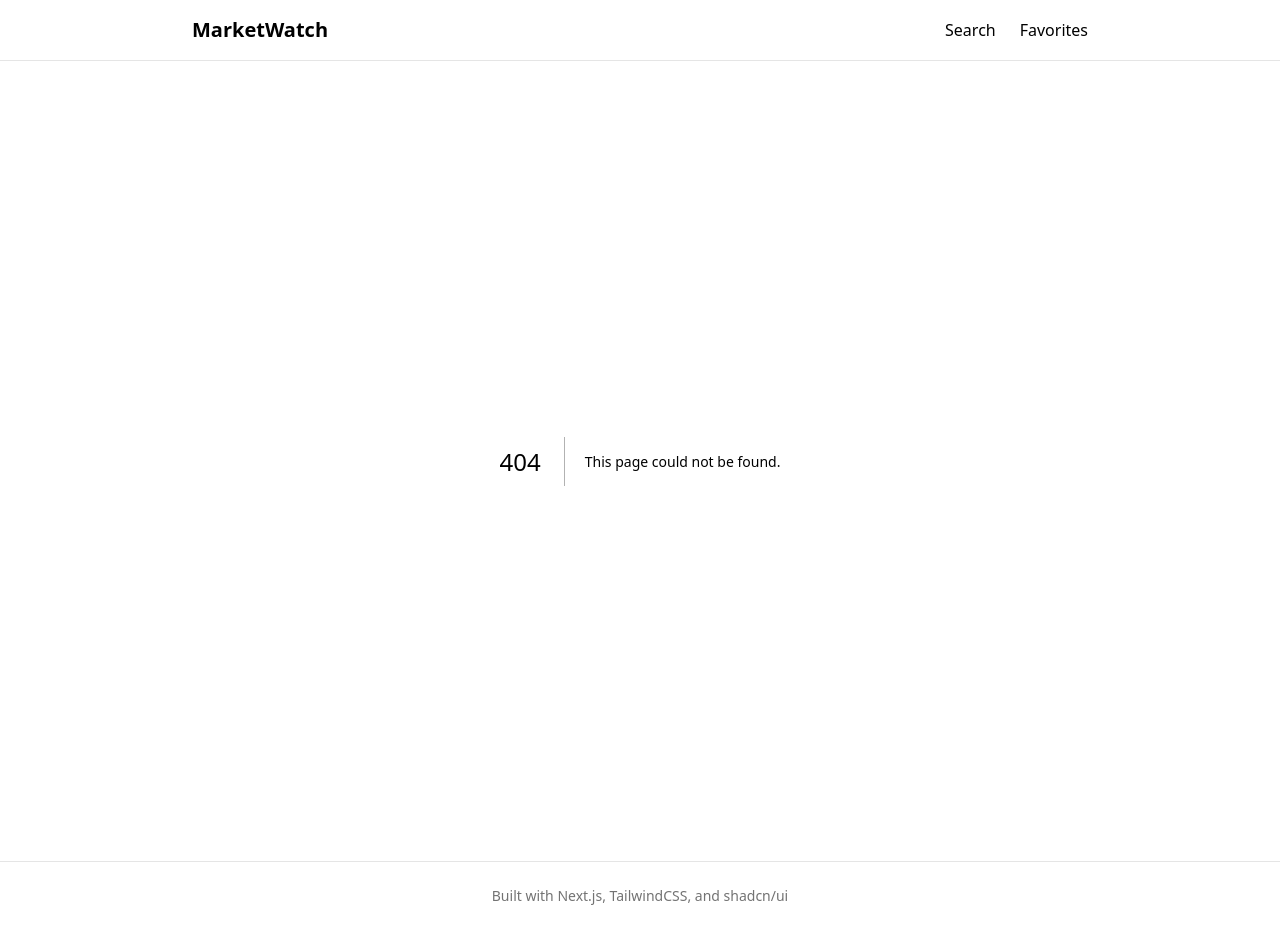
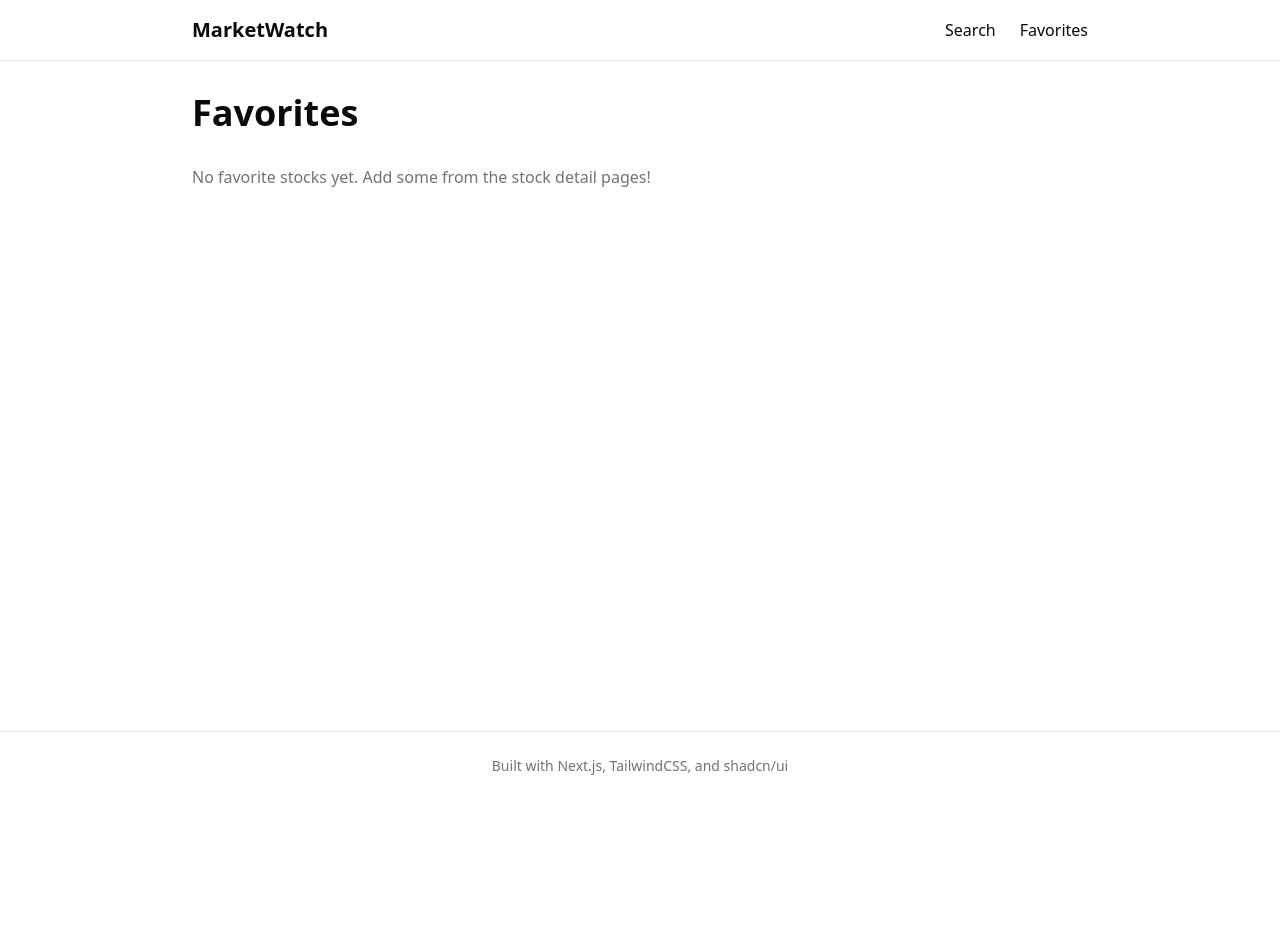
Before and after one commit to szekelyszabi/stock-search, a Next.js app: page /favorites in a window 1280 px wide. Before the commit this address had no page. After the commit the page ends 800 px from the top, so only its background shows below. Built offline with nearby package versions, Linux system fonts and the light colour scheme.

Commit message:
feat: added favorites with localStorage

```diff
--- /dev/null
+++ b/src/app/favorites/page.tsx
@@ -0,0 +1,56 @@
+'use client'
+
+import Link from 'next/link'
+import { useFavorites } from '@/hooks/use-favorites'
+import { Card } from '@/components/ui/card'
+import { Button } from '@/components/ui/button'
+import { MOCK_SEARCH_RESULTS } from '@/lib/mock-data'
+
+export default function FavoritesPage() {
+  const { favorites, clearAll, isHydrated } = useFavorites()
+
+  const favoriteStocks = MOCK_SEARCH_RESULTS.filter((stock) => favorites.includes(stock.symbol))
+
+  return (
+    <div className="px-4 py-8 sm:px-8">
+      <main className="max-w-4xl mx-auto">
+        <div className="flex items-center justify-between mb-8">
+          <h1 className="text-4xl font-bold">Favorites</h1>
+          {isHydrated && favoriteStocks.length > 0 && (
+            <Button variant="outline" onClick={clearAll}>
+              Clear All
+            </Button>
+          )}
+        </div>
+
+        {!isHydrated && <p className="text-muted-foreground">Loading...</p>}
+
+        {isHydrated && favoriteStocks.length === 0 && (
+          <p className="text-muted-foreground">
+            No favorite stocks yet. Add some from the stock detail pages!
+          </p>
+        )}
+
+        {isHydrated && favoriteStocks.length > 0 && (
+          <div className="space-y-3">
+            {favoriteStocks.map((stock) => (
+              <Link key={stock.symbol} href={`/stock/${stock.symbol}`} className="block">
+                <Card className="p-4 hover:bg-accent transition-colors cursor-pointer">
+                  <div className="flex justify-between items-start">
+                    <div>
+                      <h3 className="font-bold text-lg">{stock.symbol}</h3>
+                      <p className="text-sm text-muted-foreground">{stock.name}</p>
+                    </div>
+                    <div className="text-right">
+                      <p className="text-xs text-muted-foreground">{stock.region}</p>
+                    </div>
+                  </div>
+                </Card>
+              </Link>
+            ))}
+          </div>
+        )}
+      </main>
+    </div>
+  )
+}
--- a/src/components/stock-detail-client.tsx
+++ b/src/components/stock-detail-client.tsx
@@ -1,14 +1,18 @@
 'use client'
 
+import { Heart } from 'lucide-react'
 import { useStockQuote } from '@/hooks/use-stock-quote'
+import { useFavorites } from '@/hooks/use-favorites'
 import { Card, CardContent, CardHeader, CardTitle } from '@/components/ui/card'
 import { Badge } from '@/components/ui/badge'
+import { Button } from '@/components/ui/button'
 import { Skeleton } from '@/components/ui/skeleton'
+import { PriceHistoryChart } from '@/components/price-history-chart'
 import { MOCK_PRICE_HISTORY } from '@/lib/mock-data'
-import { PriceHistoryChart } from '@/components/price-history-chart'
 
 export function StockDetailClient({ symbol }: { symbol: string }) {
   const { data: quote, error, isLoading } = useStockQuote(symbol)
+  const { isFavorite, toggleFavorite, isHydrated } = useFavorites()
 
   if (isLoading || !quote) {
     return (
@@ -63,12 +67,12 @@ export function StockDetailClient({ symbol }: { symbol: string }) {
             <CardContent className="pt-6">
               <div className="space-y-2">
                 <h3 className="font-semibold">
-                  {isRateLimit ? 'Rate Limit Reached' : 'Error'}
+                  {isRateLimit ? '⏰ Rate Limit Reached' : '❌ Error'}
                 </h3>
                 <p className="text-sm text-muted-foreground">{error.message}</p>
                 {isRateLimit && (
                   <p className="text-sm text-muted-foreground">
-                    The API has a limit of 25 requests/day. Please try again later.
+                    The AlphaVantage API has a limit of 25 requests/day. Please try again later.
                   </p>
                 )}
               </div>
@@ -84,7 +88,19 @@ export function StockDetailClient({ symbol }: { symbol: string }) {
   return (
     <div className="px-4 py-8 sm:px-8">
       <main className="max-w-4xl mx-auto">
-        <h1 className="text-4xl font-bold mb-8">{quote.symbol}</h1>
+        <div className="flex items-center justify-between mb-8">
+          <h1 className="text-4xl font-bold">{quote.symbol}</h1>
+          {isHydrated && (
+            <Button
+              variant="outline"
+              size="icon"
+              onClick={() => toggleFavorite(quote.symbol)}
+              aria-label={isFavorite(quote.symbol) ? 'Remove from favorites' : 'Add to favorites'}
+            >
+              <Heart className={isFavorite(quote.symbol) ? 'fill-red-500 text-red-500' : ''} />
+            </Button>
+          )}
+        </div>
 
         <Card className="mb-6">
           <CardContent className="pt-6">
--- /dev/null
+++ b/src/hooks/use-favorites.ts
@@ -0,0 +1,41 @@
+'use client'
+
+import { useLocalStorage } from './use-local-storage'
+
+export function useFavorites() {
+  const [favorites, setFavorites, isHydrated] = useLocalStorage<string[]>('stock-favorites', [])
+
+  const addFavorite = (symbol: string) => {
+    setFavorites((prev) => [...prev, symbol.toUpperCase()])
+  }
+
+  const removeFavorite = (symbol: string) => {
+    setFavorites((prev) => prev.filter((s) => s !== symbol.toUpperCase()))
+  }
+
+  const isFavorite = (symbol: string) => {
+    return favorites.includes(symbol.toUpperCase())
+  }
+
+  const toggleFavorite = (symbol: string) => {
+    if (isFavorite(symbol)) {
+      removeFavorite(symbol)
+    } else {
+      addFavorite(symbol)
+    }
+  }
+
+  const clearAll = () => {
+    setFavorites([])
+  }
+
+  return {
+    favorites,
+    addFavorite,
+    removeFavorite,
+    isFavorite,
+    toggleFavorite,
+    clearAll,
+    isHydrated,
+  }
+}
--- /dev/null
+++ b/src/hooks/use-local-storage.ts
@@ -0,0 +1,32 @@
+'use client'
+
+import { useState, useEffect } from 'react'
+
+export function useLocalStorage<T>(key: string, initialValue: T) {
+  const [storedValue, setStoredValue] = useState<T>(initialValue)
+  const [isHydrated, setIsHydrated] = useState(false)
+
+  useEffect(() => {
+    try {
+      const item = window.localStorage.getItem(key)
+      if (item) {
+        setStoredValue(JSON.parse(item))
+      }
+    } catch (error) {
+      console.error(`Error reading localStorage key "${key}":`, error)
+    }
+    setIsHydrated(true)
+  }, [key])
+
+  const setValue = (value: T | ((val: T) => T)) => {
+    try {
+      const valueToStore = value instanceof Function ? value(storedValue) : value
+      setStoredValue(valueToStore)
+      window.localStorage.setItem(key, JSON.stringify(valueToStore))
+    } catch (error) {
+      console.error(`Error setting localStorage key "${key}":`, error)
+    }
+  }
+
+  return [storedValue, setValue, isHydrated] as const
+}
```
